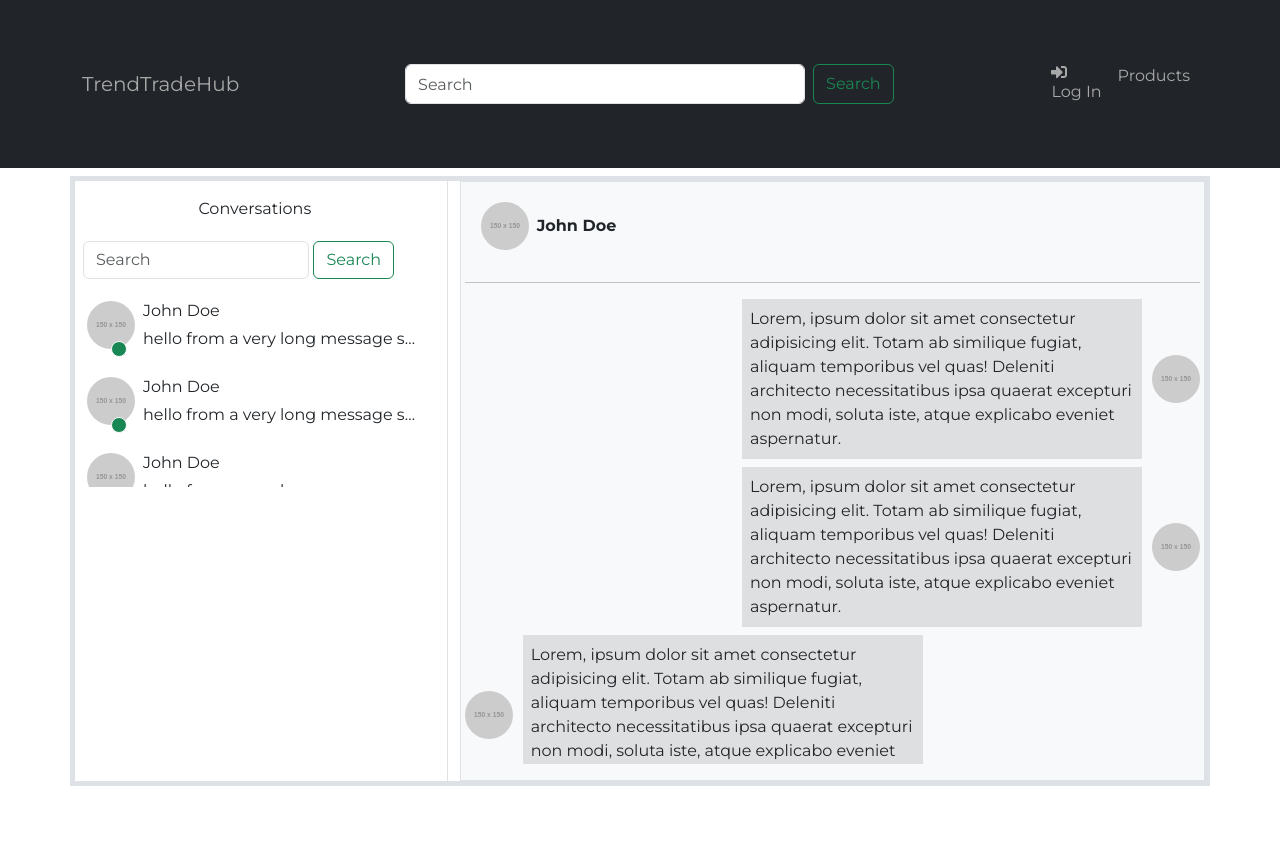
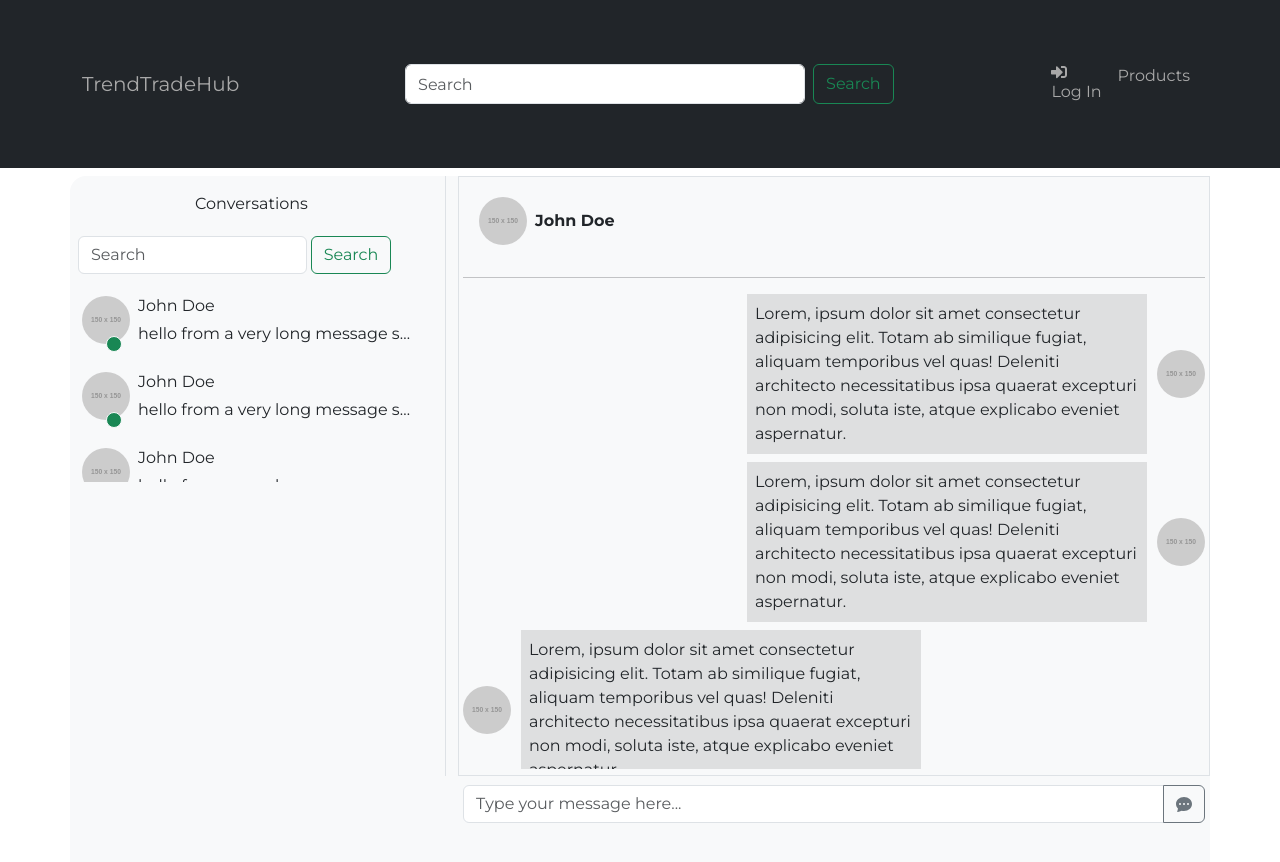
Before and after one commit to j-corp-25/TrendTradeHub, a React (Create React App) app in the folder frontend/: page /conversations in a window 1280 px wide. Shown: the top 862 px of the page. Before the commit the page ends 800 px from the top, so only its background shows below. Built offline with nearby package versions, Linux system fonts and the light colour scheme.

Commit message:
added more styling

```diff
--- a/frontend/src/components/Messages/MessageContainer.jsx
+++ b/frontend/src/components/Messages/MessageContainer.jsx
@@ -1,6 +1,7 @@
 import React from "react";
 import { Container, Row, Col, Image } from "react-bootstrap";
 import Message from "./Message"
+import MessageForm from './MessageForm';
 const MessageContainer = () => {
   const PlaceholderRows = () => (
     <Row className="gap-1" style={{ width: "60%" }}>
@@ -11,7 +12,7 @@ const MessageContainer = () => {
   );
   return (
     <Container
-      className="bg-light border rounded-md p-1"
+      className="bg-light border rounded-md p-1 g-5"
       style={{ height: "600px"}}
     >
     <Row className="align-items-center mb-3 p-3">
@@ -25,7 +26,7 @@ const MessageContainer = () => {
         </Col>
     </Row>
       <hr />
-      <div style={{ overflowY: "auto", height: "calc(100% - 125px)" }}>
+      <div style={{ overflowY: "auto", height: "calc(100% - 115px)" }} className=" gap-1">
         {false &&
           [...Array(10)].map((_, i) => (
             <div
@@ -62,6 +63,9 @@ const MessageContainer = () => {
         <Message myMessage={true}/>
         <Message myMessage={true}/>
       </div>
+      <div className="mt-3 flex-row">
+        <MessageForm/>
+      </div>
     </Container>
   );
 };
--- /dev/null
+++ b/frontend/src/components/Messages/MessageForm.jsx
@@ -0,0 +1,24 @@
+import React from "react";
+import { Form, InputGroup, Button } from "react-bootstrap";
+import { BsFillChatDotsFill } from "react-icons/bs"; // Importing Bootstrap icon
+
+const MessageForm = () => {
+  return (
+    <Form>
+      <Form.Group controlId="text" className="mb-3">
+        <InputGroup>
+          <Form.Control
+            type="text"
+            name="text"
+            placeholder="Type your message here..."
+          />
+          <Button variant="outline-secondary" type="submit">
+            <BsFillChatDotsFill />
+          </Button>
+        </InputGroup>
+      </Form.Group>
+    </Form>
+  );
+};
+
+export default MessageForm;
--- a/frontend/src/pages/ChatPage.jsx
+++ b/frontend/src/pages/ChatPage.jsx
@@ -14,11 +14,12 @@ import { FaComments } from "react-icons/fa";
 
 const ChatPage = () => {
   return (
-    <Container className="text-center border border-5 p-0 mt-2" >
+    <Container className="text-center p-0 mt-2  bg-light rounded-4"
+    style={{ height: "700px" }} >
       <Row>
-        <Col xs={12} md={4} className="border-end p-3" >
+        <Col xs={12} md={5} lg={4} className="border-end p-3">
           <div className="mb-3">Conversations</div>
-          <Form className="d-flex flex-column flex-lg-row me-1 p-1" >
+          <Form className="d-flex flex-column flex-lg-row me-1 p-1">
             <Col xs={12} md={8} className="mb-2 mb-lg-1 me-1 ">
               <FormControl
                 type="search"
@@ -32,7 +33,9 @@ const ChatPage = () => {
               </Button>
             </Col>
           </Form>
-          <div style={{ overflowY: "scroll", maxHeight: "calc(100vh - 600px)" }}>
+          <div
+            style={{ overflowY: "scroll", maxHeight: "calc(100vh - 600px)" }}
+          >
             {false &&
               [0, 1, 2, 4, 5].map((_, i) => (
                 <div
@@ -60,19 +63,11 @@ const ChatPage = () => {
             <Conversation />
             <Conversation />
             <Conversation />
-
-
           </div>
-
-
-
         </Col>
 
-
-        <Col xs={12} md={8}>
-          <Row
-            className="align-items-center justify-content-center"
-          >
+        <Col xs={12} md={7} lg={8}>
+          <Row className="align-items-center justify-content-center">
             {/* <Col
               md={9}
               className="d-flex flex-column align-items-center justify-content-center text-center"
@@ -82,7 +77,7 @@ const ChatPage = () => {
                 Select a conversation to start messaging
               </div>
             </Col> */}
-            <Col xs={12} md={12} >
+            <Col xs={12}>
               <MessageContainer />
             </Col>
           </Row>
```
Lines whose indentation alone changed are shown as unchanged.
